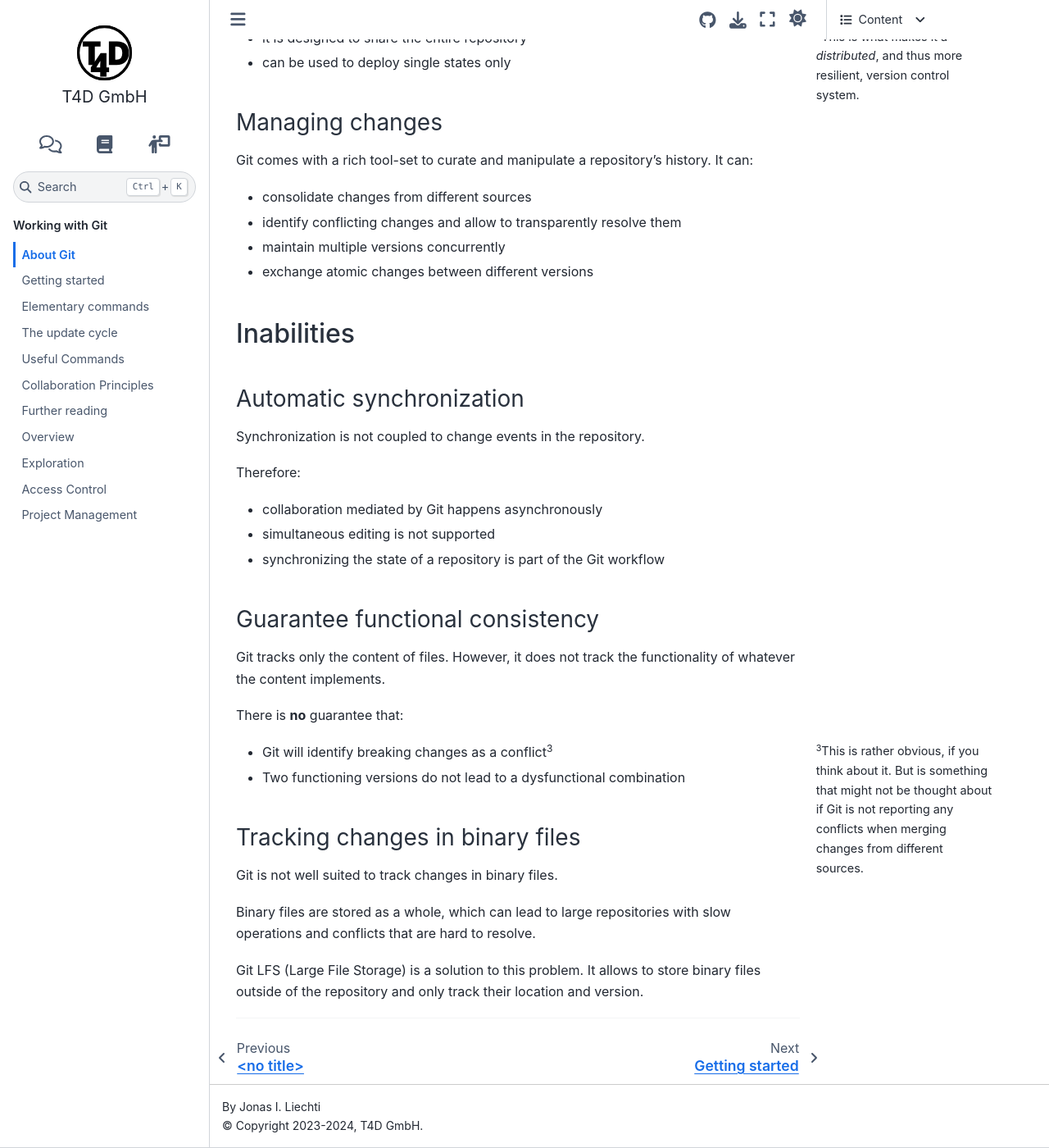
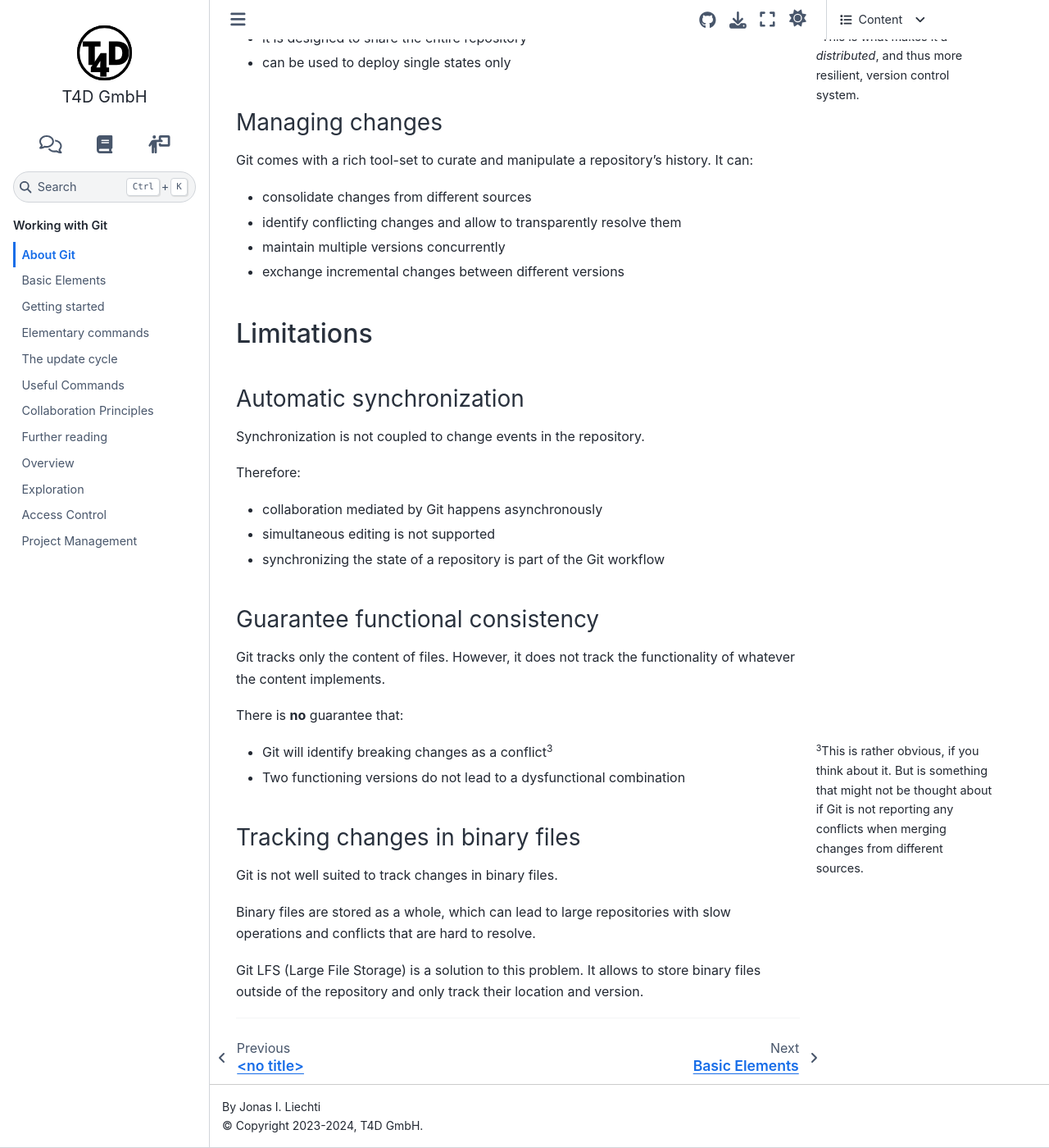
Before and after one commit to t4d-gmbh/working-with-git, a Sphinx documentation site: the page built from source/content/git/about/index.md, in a window 1280 px wide and 1400 px high, scrolled down 810 px. Shown: the whole window at 82% size. Built offline with Sphinx 7.4.7 and the Sphinx Book theme 1.1.4, drawn with Linux system fonts in a browser that asks for light colours; pages that are not in the unit, such as notebooks, are missing from menus; the version number could not be read and is left out.

Commit message:
further adapting about section

````diff
--- a/source/content/git/about/index.md
+++ b/source/content/git/about/index.md
@@ -11,7 +11,7 @@
 ./inabilities/index
 ```
 {% else %}
-<!-- BUILDING THE pages -->
+<!-- BUILDING THE PAGES -->
 ```{include} ./what_is_git.md
 ```
 ## Main Features
@@ -21,7 +21,7 @@
 ```
 ```{include} ./main_features/changes.md
 ```
-## Inabilities
+## Limitations
 ```{include} ./inabilities/sync.md
 ```
 ```{include} ./inabilities/consistency.md
--- a/source/content/git/about/main_features/changes.md
+++ b/source/content/git/about/main_features/changes.md
@@ -6,4 +6,4 @@ It can:
 - consolidate changes from different sources
 - identify conflicting changes and allow to transparently resolve them
 - maintain multiple versions concurrently
-- exchange atomic changes between different versions
+- exchange incremental changes between different versions
````
Also changed, not shown: source/content/git/about/inabilities/index.md (+2 -2 lines), source/content/git/about/main_features/index.md (+1 -1 lines), source/content/git/index.md (+1 -1 lines).
